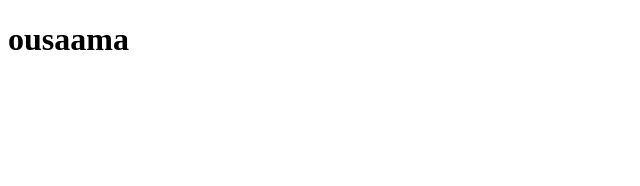
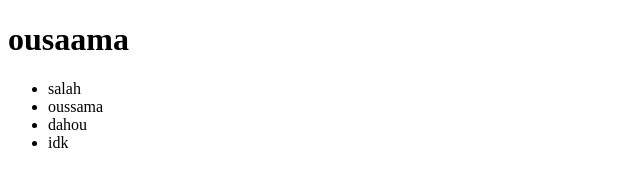
Before and after one commit to blacKkghost/project, a plain HTML site: page index.html in a window 1280 px wide. Shown: the whole page, without its empty margins (0-640 px from the left). Drawn offline with Linux system fonts and the light colour scheme.

Commit message:
dahou cheyb

```diff
--- a/index.html
+++ b/index.html
@@ -7,5 +7,11 @@
 </head>
 <body>
     <h1>ousaama</h1>
+    <ul>
+    <li>salah</li>
+    <li>oussama</li>
+    <li>dahou</li>
+    <li>idk</li>
+    </ul>
 </body>
 </html>
```
